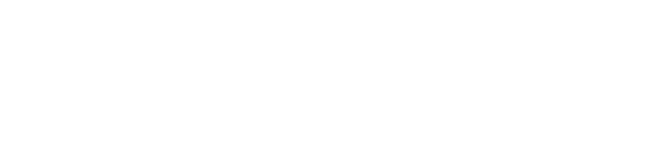
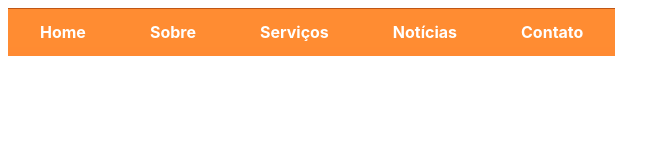
Before and after one commit to guilhermefcs7/navegacao-abas, a plain HTML site: page index.html in a window 1280 px wide. Shown: the whole page, without its empty margins (0-670 px from the left). Drawn offline with Linux system fonts and the light colour scheme.

Commit message:
Update navegacao-abas.css

```diff
--- a/navegacao-abas.css
+++ b/navegacao-abas.css
@@ -11,7 +11,7 @@ ul{
 
 ul li{
 	float: left;  /*para os elementos do link ficarem a esquerda,porem ficam sem espaço, consequentemente ficam um do lado do outro*/
-	background: url(../aba-direita.png) no-repeat top right ;
+	background: url(../imagens/aba-direita.png) no-repeat top right ;
 
 
 }
@@ -21,7 +21,7 @@ li a{
 	padding: 0 2em;
 	line-height: 3em;
 	text-decoration: none;
-	background: url(../aba-esquerda.png) no-repeat;
+	background: url(../imagens/aba-direita.png) no-repeat;
 	color: #fff;
 	font-weight: bold;
 }
@@ -31,9 +31,9 @@ ul a:hover{
 }
 
 ul #atual{
-	background: url(../aba-direita-atual.png) no-repeat top right;
+	background: url(../imagens/aba-direita.png) no-repeat top right;
 }
 
 ul #atual a{
-	background: url(../aba-esquerda-atual.png) no-repeat;
+	background: url(../imagens/aba-direita.png) no-repeat;
 }
```
